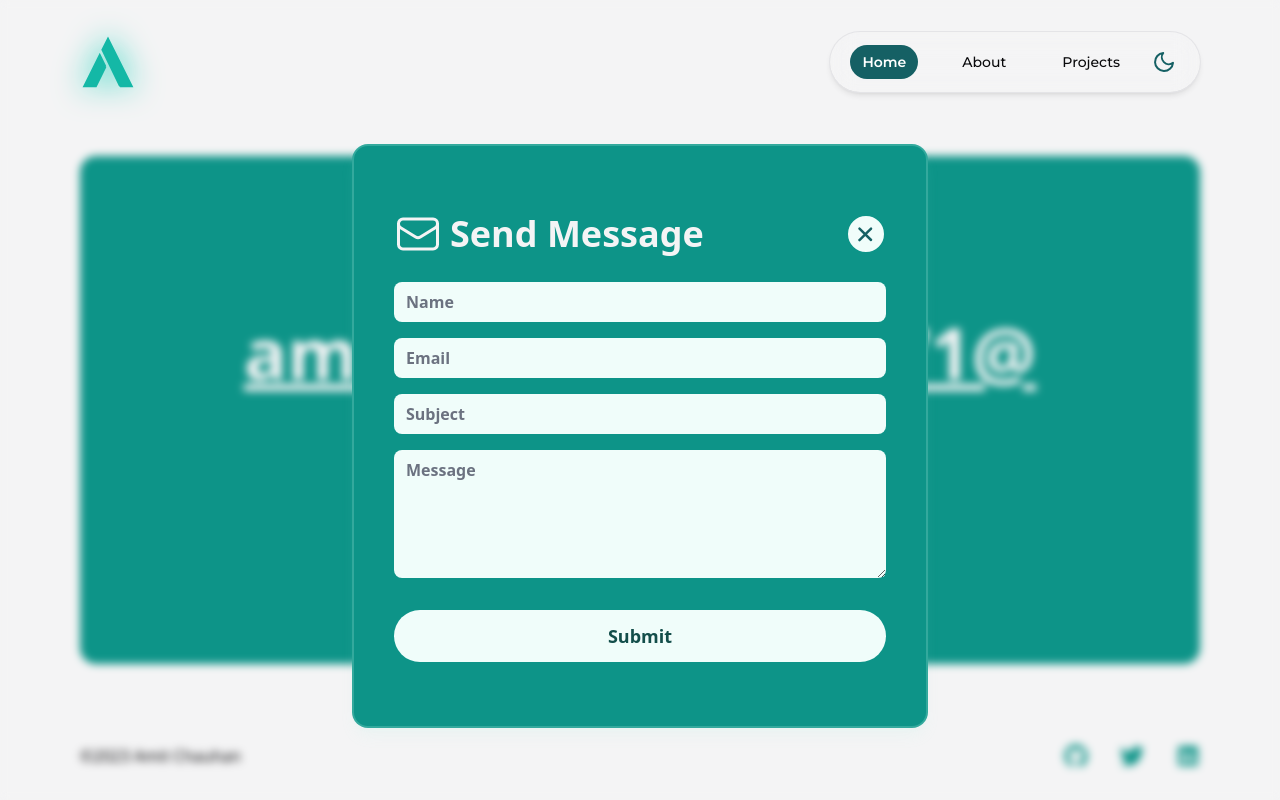
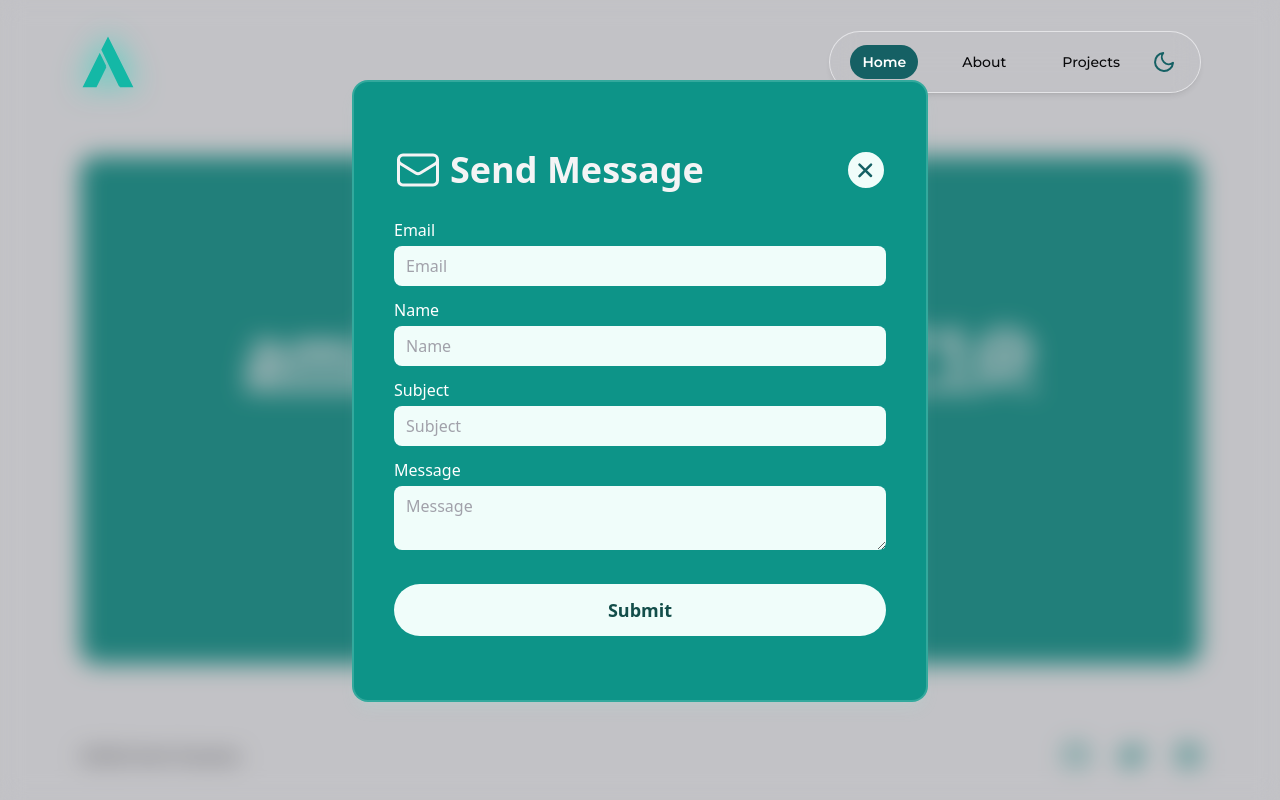
Before and after one commit to BUMBAIYA/amitchauhan-v2, a Next.js app: page / in a window 1280 px wide. Both pictures are taken after a click on the button "Send Message". Shown: the part 2500-3300 px from the top of the page. Built offline with nearby package versions, Linux system fonts and the light colour scheme.

Commit message:
update: contact form from yup and formik

```diff
--- a/package.json
+++ b/package.json
@@ -19,6 +19,7 @@
     "@tailwindcss/forms": "^0.5.6",
     "@vercel/analytics": "^1.1.1",
     "@vercel/speed-insights": "^1.0.2",
+    "formik": "^2.4.5",
     "framer-motion": "^10.12.16",
     "lru-cache": "^10.0.1",
     "next": "13.4.4",
@@ -29,7 +30,8 @@
     "react-dom": "18.2.0",
     "react-icons": "^4.10.1",
     "sharp": "^0.32.1",
-    "uuid": "^9.0.1"
+    "uuid": "^9.0.1",
+    "yup": "^1.3.3"
   },
   "devDependencies": {
     "@next/bundle-analyzer": "^14.0.4",
--- a/src/components/ContactForm.tsx
+++ b/src/components/ContactForm.tsx
@@ -1,50 +1,17 @@
-import {
-  Fragment,
-  useRef,
-  useState,
-  MouseEvent as RMouseEvent,
-  useEffect,
-} from "react";
-import { Transition, Dialog } from "@headlessui/react";
-import { useAutosizeTextArea } from "@/hooks/useAutoSizeTextarea";
+import { Fragment, useEffect, useRef, useState } from "react";
+import { Dialog, Transition } from "@headlessui/react";
+import { Field, Form, Formik, FieldInputProps, FieldMetaProps } from "formik";
+import * as Yup from "yup";
 import { CheckIcon, DangerIcon, MailIcon } from "@/components/Icons";
-import { verifyEmailAddress } from "@/utility/verifyEmail";
 import { Toast } from "@/components/Toast";
 import { classNames } from "@/utility/classNames";
 
-type ContactFormData = {
-  name: string;
-  email: string;
-  subject: string;
-  message: string;
-};
-
-type ContactFormError = {
-  name: boolean;
-  email: boolean | "invalid";
-  subject: boolean;
-  message: boolean;
-};
-
-const initialError: ContactFormError = {
-  name: false,
-  email: false,
-  subject: false,
-  message: false,
-};
-
-const initialFormData: ContactFormData = {
-  name: "",
-  email: "",
-  subject: "",
-  message: "",
-};
-
-type Fields = "name" | "email" | "subject" | "message";
-
-const fields: Fields[] = ["name", "email", "subject", "message"];
-
-type ToastType = "PASS" | "FAIL" | "RATE_LIMIT" | null;
+export const mailValidationSchema = Yup.object({
+  email: Yup.string().email("Invalid email").required("Email required"),
+  name: Yup.string().required("Name required"),
+  subject: Yup.string().required("Subject required"),
+  message: Yup.string().required("Message required"),
+});
 
 const options = {
   root: null,
@@ -52,114 +19,67 @@ const options = {
   threshold: 0.1,
 };
 
+type ToastType = "PASS" | "FAIL" | "RATE_LIMIT" | null;
+
+export type FormiKInputFieldProps<Value> = {
+  field: FieldInputProps<Value>;
+  meta: FieldMetaProps<Value>;
+};
+
+type FormValues = Yup.InferType<typeof mailValidationSchema>;
+
 export function ContactForm() {
-  const refTextArea = useRef<HTMLTextAreaElement>(null);
+  const initialFormValues: FormValues = {
+    email: "",
+    name: "",
+    message: "",
+    subject: "",
+  };
+
   const refSendBtn = useRef<HTMLButtonElement>(null);
-  const abortController = useRef<AbortController | null>(null);
-  const [formData, setFormData] = useState<ContactFormData>(initialFormData);
-  const [isBtnVisible, setIsBtnVisible] = useState<boolean>(false);
+
+  const [isBtnVisible, setIsBtnVisible] = useState(false);
+
+  const [isSendingMail, setIsSendingMail] = useState(false);
+  const [isOpenModal, setIsOpenModal] = useState(false);
+
   const [showToast, setShowToast] = useState<{
     type: ToastType;
     value: boolean;
   }>({ type: null, value: false });
-  useAutosizeTextArea(refTextArea, formData.message, "128px");
-
-  const [isSendingMail, setIsSendingMail] = useState(false);
-  const [isOpenModal, setIsOpenModal] = useState(false);
-
-  const [errors, setErrors] = useState<ContactFormError>(initialError);
 
   const observerCallback = (entries: IntersectionObserverEntry[]) => {
     const [entry] = entries;
     setIsBtnVisible(!entry.isIntersecting);
   };
 
-  const handleOpenModal = () => {
-    setIsOpenModal(true);
-  };
-
-  const handleCloseModal = () => {
-    if (abortController.current) {
-      abortController.current.abort();
-    }
-    setIsOpenModal(false);
-    setErrors(initialError);
-    setFormData(initialFormData);
-    setIsSendingMail(false);
-  };
-
-  const handleValidation = () => {
-    const newErrors = { ...errors };
-    fields.forEach((field) => {
-      if (!formData[field]) {
-        newErrors[field] = true;
-      } else {
-        newErrors[field] = false;
-      }
-    });
-    return newErrors;
-  };
-
   const handleSubmit = async (
-    e: RMouseEvent<HTMLButtonElement, MouseEvent>,
+    values: Yup.InferType<typeof mailValidationSchema>,
   ) => {
-    e.preventDefault();
-    setErrors(handleValidation());
-    if (
-      formData.name !== "" &&
-      formData.email !== "" &&
-      formData.subject !== "" &&
-      formData.message
-    ) {
-      if (verifyEmailAddress(formData.email)) {
     setIsSendingMail(true);
-
-        const newAbortController = new AbortController();
-        abortController.current = newAbortController;
-
     try {
       const response = await fetch("/api/sendmail", {
         method: "POST",
         headers: { "Content-Type": "application/json" },
-            body: JSON.stringify(formData),
-            signal: newAbortController.signal,
+        body: JSON.stringify(values),
       });
 
       if (response.ok) {
-            setErrors(initialError);
-            setFormData(initialFormData);
-            setIsSendingMail(false);
         setShowToast({ type: "PASS", value: true });
         setIsOpenModal(false);
       } else {
-            setIsSendingMail(false);
         setShowToast({
           type: response.status === 429 ? "RATE_LIMIT" : "FAIL",
           value: true,
         });
       }
-        } catch (error) {
-          if (error instanceof DOMException && error.name === "AbortError") {
-            // eslint-disable-next-line
-            console.warn("Aborted sending mail");
-          } else {
-            // eslint-disable-next-line
-            console.error("[Error]: Unable to send mail");
+    } catch {
       setShowToast({
         type: "FAIL",
         value: true,
       });
     }
-        }
-      } else {
-        setErrors((prev) => ({ ...prev, email: "invalid" }));
-      }
-    }
-  };
-
-  const handleValueChange = (value: string, key: Fields) => {
-    setFormData((prev) => ({ ...prev, [key]: value }));
-    setErrors(initialError);
+    setIsSendingMail(false);
   };
 
   useEffect(() => {
@@ -170,15 +90,6 @@ export function ContactForm() {
       if (btn) observer.unobserve(btn);
     };
   }, [refSendBtn]);
-
-  useEffect(() => {
-    return () => {
-      const controller = abortController.current;
-      if (controller) {
-        controller.abort();
-      }
-    };
-  }, []);
 
   return (
     <>
@@ -229,7 +140,7 @@ export function ContactForm() {
         <button
           ref={refSendBtn}
           className="inline-flex items-center gap-2 rounded-md bg-zinc-100 px-3 py-2 text-teal-600 transition-transform duration-150 focus-within:scale-[1.05] hover:scale-[1.05] hover:bg-white"
-          onClick={handleOpenModal}
+          onClick={() => setIsOpenModal(true)}
         >
           <span className="block h-6 w-6 sm:h-7 sm:w-7 lg:h-9 lg:w-9">
             <MailIcon />
@@ -240,7 +151,11 @@ export function ContactForm() {
         </button>
       </div>
       <Transition show={isOpenModal} as={Fragment}>
-        <Dialog as="div" className="z-10" onClose={handleCloseModal}>
+        <Dialog
+          as="div"
+          className="z-[999999]"
+          onClose={() => setIsOpenModal(false)}
+        >
           <Transition.Child
             as={Fragment}
             enter="ease-out duration-300"
@@ -250,19 +165,19 @@ export function ContactForm() {
             leaveFrom="opacity-100"
             leaveTo="opacity-0"
           >
-            <div className="fixed inset-0 backdrop-blur-sm" />
+            <div className="fixed inset-0 bg-zinc-600/30 backdrop-blur-md" />
           </Transition.Child>
-          <div className="fixed inset-0 flex items-center justify-center">
+          <div className="fixed inset-0 z-[9999] flex items-center justify-center">
             <Transition.Child
               as={Fragment}
               enter="ease-out duration-300"
               enterFrom="opacity-0 top-full"
-              enterTo="opacity-100 top-32"
+              enterTo="opacity-100 top-16"
               leave="ease-in duration-200"
-              leaveFrom="opacity-100 top-32"
+              leaveFrom="opacity-100 top-16"
               leaveTo="opacity-0 top-full"
             >
-              <Dialog.Panel className="absolute m-4 max-h-[calc(100vh-128px)] w-[95%] max-w-xl overflow-y-auto rounded-2xl border-2 border-teal-100/20 bg-teal-600 px-6 py-8 shadow-lg shadow-teal-200/10 dark:bg-teal-700 md:px-10 md:py-16">
+              <Dialog.Panel className="absolute m-4 w-[95%] max-w-xl overflow-y-auto rounded-2xl border-2 border-teal-100/20 bg-teal-600 px-6 py-8 shadow-lg shadow-teal-200/10 dark:bg-teal-700 md:px-10 md:py-16">
                 <div className="flex items-center justify-between">
                   <Dialog.Title className="flex items-center gap-1 text-2xl font-semibold text-zinc-100 sm:gap-2 md:text-4xl">
                     <span className="inline-block h-8 w-8 sm:h-12 sm:w-12">
@@ -272,7 +187,7 @@ export function ContactForm() {
                   </Dialog.Title>
                   <button
                     className="flex h-10 w-10 items-center justify-center rounded-full border-2 border-teal-600 bg-teal-50 p-2 text-sm text-teal-600 transition-transform hover:scale-[1.05] hover:bg-teal-100"
-                    onClick={handleCloseModal}
+                    onClick={() => setIsOpenModal(false)}
                   >
                     <svg
                       width="100%"
@@ -302,80 +217,142 @@ export function ContactForm() {
                     </svg>
                   </button>
                 </div>
-                <form className="mt-6 flex flex-col gap-4">
-                  <div className="relative flex flex-col">
+                <Formik
+                  initialValues={initialFormValues}
+                  validationSchema={mailValidationSchema}
+                  onSubmit={handleSubmit}
+                  validateOnChange
+                >
+                  {({ isValid }) => (
+                    <Form className="mt-6 flex flex-col gap-3">
+                      <div className="flex flex-col gap-1">
+                        <label
+                          htmlFor="email"
+                          className="font-medium text-white"
+                        >
+                          Email
+                        </label>
+                        <div className="relative">
+                          <Field name="email">
+                            {({
+                              field,
+                              meta,
+                            }: FormiKInputFieldProps<string>) => (
+                              <>
                                 <input
+                                  id="email"
+                                  {...field}
+                                  type="text"
+                                  placeholder="Email"
+                                  className="w-full rounded-lg border-none bg-teal-50 font-semibold text-teal-800 placeholder:font-normal placeholder:text-zinc-400 focus-within:border-2 focus-within:border-teal-600 focus-within:ring-teal-600"
+                                />
+                                {Boolean(meta.touched && meta.error) && (
+                                  <span className="absolute right-4 top-1/2 -translate-y-1/2 text-xs font-bold text-red-400 md:text-sm">
+                                    {meta.error}
+                                  </span>
+                                )}
+                              </>
+                            )}
+                          </Field>
+                        </div>
+                      </div>
+                      <div className="flex flex-col gap-1">
+                        <label
+                          htmlFor="name"
+                          className="font-medium text-white"
+                        >
+                          Name
+                        </label>
+                        <div className="relative">
+                          <Field name="name">
+                            {({
+                              field,
+                              meta,
+                            }: FormiKInputFieldProps<string>) => (
+                              <>
+                                <input
+                                  id="name"
+                                  {...field}
                                   type="text"
                                   placeholder="Name"
-                      className="w-full rounded-lg border-none bg-teal-50 font-semibold text-teal-800 focus-within:border-2 focus-within:border-teal-600  focus-within:ring-teal-600"
-                      value={formData.name}
-                      onChange={(e) =>
-                        handleValueChange(e.target.value, "name")
-                      }
+                                  className="w-full rounded-lg border-none bg-teal-50 font-semibold text-teal-800 placeholder:font-normal placeholder:text-zinc-400 focus-within:border-2 focus-within:border-teal-600 focus-within:ring-teal-600"
                                 />
-                    {errors.name && (
+                                {Boolean(meta.touched && meta.error) && (
                                   <span className="absolute right-4 top-1/2 -translate-y-1/2 text-xs font-bold text-red-400 md:text-sm">
-                        Required
+                                    {meta.error}
                                   </span>
                                 )}
+                              </>
+                            )}
+                          </Field>
                         </div>
-                  <div className="relative flex flex-col">
+                      </div>
+                      <div className="flex flex-col gap-1">
+                        <label
+                          htmlFor="subject"
+                          className="font-medium text-white"
+                        >
+                          Subject
+                        </label>
+                        <div className="relative">
+                          <Field name="subject">
+                            {({
+                              field,
+                              meta,
+                            }: FormiKInputFieldProps<string>) => (
+                              <>
                                 <input
+                                  id="subject"
+                                  {...field}
                                   type="text"
-                      placeholder="Email"
-                      className="w-full rounded-lg border-none bg-teal-50 font-semibold text-teal-800 focus-within:border-2 focus-within:border-teal-600  focus-within:ring-teal-600"
-                      value={formData.email}
-                      onChange={(e) =>
-                        handleValueChange(e.target.value, "email")
-                      }
+                                  placeholder="Subject"
+                                  className="w-full rounded-lg border-none bg-teal-50 font-semibold text-teal-800 placeholder:font-normal placeholder:text-zinc-400 focus-within:border-2 focus-within:border-teal-600 focus-within:ring-teal-600"
                                 />
-                    {errors.email && (
+                                {Boolean(meta.touched && meta.error) && (
                                   <span className="absolute right-4 top-1/2 -translate-y-1/2 text-xs font-bold text-red-400 md:text-sm">
-                        {errors.email === "invalid"
-                          ? "Invalid mail"
-                          : "Required"}
+                                    {meta.error}
                                   </span>
                                 )}
+                              </>
+                            )}
+                          </Field>
                         </div>
-                  <div className="relative flex flex-col">
-                    <input
-                      type="text"
-                      placeholder="Subject"
-                      className="w-full rounded-lg border-none bg-teal-50 font-semibold text-teal-800 focus-within:border-2 focus-within:border-teal-600  focus-within:ring-teal-600"
-                      value={formData.subject}
-                      onChange={(e) =>
-                        handleValueChange(e.target.value, "subject")
-                      }
+                      </div>
+                      <div className="flex flex-col gap-1">
+                        <label
+                          htmlFor="message"
+                          className="font-medium text-white"
+                        >
+                          Message
+                        </label>
+                        <div className="relative">
+                          <Field name="message">
+                            {({
+                              field,
+                              meta,
+                            }: FormiKInputFieldProps<string>) => (
+                              <>
+                                <textarea
+                                  id="message"
+                                  {...field}
+                                  placeholder="Message"
+                                  className="w-full rounded-lg border-none bg-teal-50 font-semibold text-teal-800 placeholder:font-normal placeholder:text-zinc-400 focus-within:border-2 focus-within:border-teal-600 focus-within:ring-teal-600"
                                 />
-                    {errors.subject && (
+                                {Boolean(meta.touched && meta.error) && (
                                   <span className="absolute right-4 top-1/2 -translate-y-1/2 text-xs font-bold text-red-400 md:text-sm">
-                        Required
+                                    {meta.error}
                                   </span>
                                 )}
+                              </>
+                            )}
+                          </Field>
                         </div>
-                  <div className="relative flex flex-col">
-                    <textarea
-                      ref={refTextArea}
-                      placeholder="Message"
-                      className="h-32 w-full rounded-lg border-none bg-teal-50 font-semibold text-teal-800 focus-within:border-2 focus-within:border-teal-600 focus-within:ring-teal-600"
-                      value={formData.message}
-                      onChange={(e) =>
-                        handleValueChange(e.target.value, "message")
-                      }
-                    />
-                    {errors.message && (
-                      <span className="absolute right-4 top-4 text-xs font-bold text-red-400 md:text-sm">
-                        Required
-                      </span>
-                    )}
                       </div>
-
                       <button
                         aria-label="open send mail modal"
                         type="submit"
                         className="mt-4 w-full rounded-full bg-teal-50 px-4 py-3 text-center text-lg font-semibold text-teal-900 transition-colors duration-150 hover:bg-teal-100"
-                    onClick={handleSubmit}
-                    disabled={isSendingMail}
+                        disabled={!isValid}
                       >
                         {isSendingMail ? (
                           <div className="inline-flex items-center gap-4">
@@ -408,7 +385,9 @@ export function ContactForm() {
                           "Submit"
                         )}
                       </button>
-                </form>
+                    </Form>
+                  )}
+                </Formik>
               </Dialog.Panel>
             </Transition.Child>
           </div>
--- a/src/pages/api/sendmail.ts
+++ b/src/pages/api/sendmail.ts
@@ -2,7 +2,8 @@ import { NextApiRequest, NextApiResponse } from "next";
 import { createTransport } from "nodemailer";
 import { v4 } from "uuid";
 import { rateLimiterApi } from "@/utility/rateLimiter";
-import { verifyEmailAddress } from "@/utility/verifyEmail";
+import { ValidationError } from "yup";
+import { mailValidationSchema } from "@/components/ContactForm";
 
 const REQUEST_PER_HOUR = 5 as const;
 const RATELIMIT_DURATION = 3600000 as const;
@@ -162,26 +163,18 @@ const handler = async (
     const isRateLimited = await limiter.check(res, req, REQUEST_PER_HOUR);
     if (isRateLimited.status !== 200) return;
 
-    if (!data.name || !data.email || !data.subject || !data.message) {
-      // Validate json body
-      res.status(400).json({
-        status: 400,
-        message: "Fill the entire form",
-      });
+    try {
+      await mailValidationSchema.validate(data, { abortEarly: false });
+    } catch (validationError) {
+      if (validationError instanceof ValidationError)
+        res.status(400).json({
+          status: 400,
+          message: validationError.errors[0],
+        });
       return;
     }
 
     const { name, email, subject, message } = data;
-
-    // Verify email
-    // !!!IMPORTANT: This verification strategy is not standard it can reject some valid email address
-    if (!verifyEmailAddress(email)) {
-      res.status(400).json({
-        status: 400,
-        message: "Invalid Email address",
-      });
-      return;
-    }
 
     switch (method) {
       case "POST": {
```
Also changed, not shown: 1 other file (tests, documents, lock files or other folders). Lines whose indentation alone changed are shown as unchanged.
